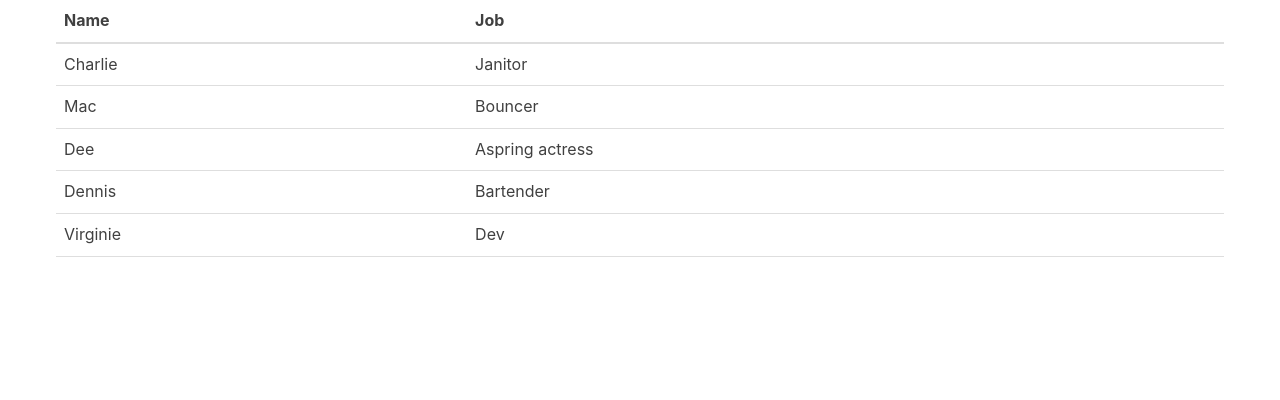
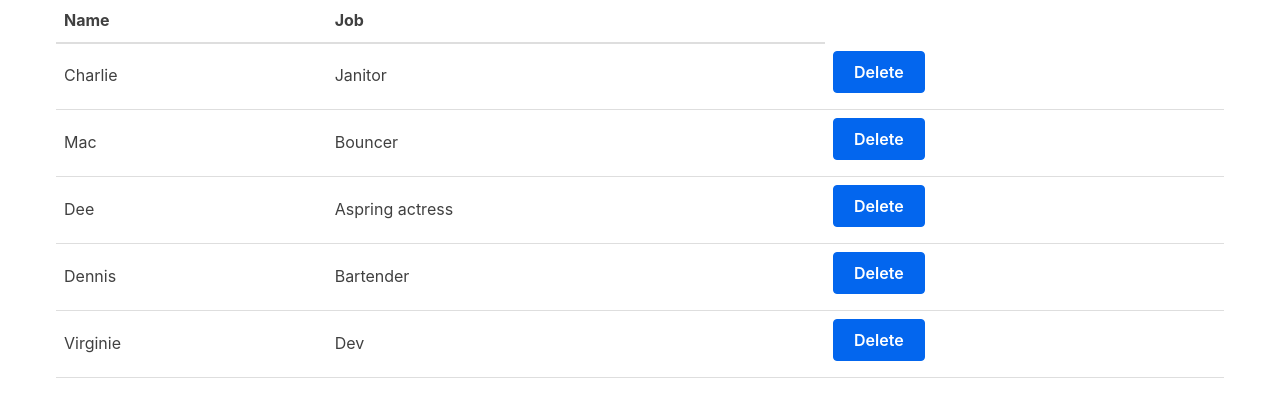
Before and after one commit to VirginieBoissiere/react-turorial-react, a React (Create React App) app in the folder react-tutorial/: page / in a window 1280 px wide. Shown: the top 400 px of the page. Built offline with nearby package versions, Linux system fonts and the light colour scheme.

Commit message:
ajout du boutton delete et mise en fonction avec onclick

```diff
--- a/react-tutorial/src/App.js
+++ b/react-tutorial/src/App.js
@@ -1,8 +1,9 @@
 import React,{Component} from 'react'
 import Table from './Table'
+
 class App extends Component {
-    render() {
-      const characters = [
+    state = {
+      characters: [
         {
           name: 'Charlie',
               job: 'Janitor',
@@ -24,12 +25,27 @@ class App extends Component {
                 job: 'Dev',
               },
           ]
+        }
+
+        removeCharacter = (index) => {
+            const { characters } = this.state
+
+            this.setState({
+                characters: characters.filter((character, i) => {
+                    return i !== index
+                }),
+            })
+        }
+        render() {
+
+            const { characters } = this.state
 
             return (
                 <div className="container">
-          <Table characterData={characters} />
+      <Table characterData={characters} removeCharacter={this.removeCharacter} />
     </div>
   )
 }
 }
+
 export default App
--- a/react-tutorial/src/Table.js
+++ b/react-tutorial/src/Table.js
@@ -17,24 +17,23 @@ const TableBody = (props) => {
         <tr key={index}>
         <td>{row.name}</td>
         <td>{row.job}</td>
+        <td>
+          <button onClick={() => props.removeCharacter(index)}>Delete</button>
+        </td>
       </tr>
       )
     })
 
     return <tbody>{rows}</tbody>
   }
-
-  class Table extends Component {
-
-    render() {
-      const { characterData } = this.props
+  const Table = (props) => {
+    const { characterData, removeCharacter } = props
 
     return (
       <table>
         <TableHeader />
-          <TableBody characterData={characterData} />
+        <TableBody characterData={characterData} removeCharacter={removeCharacter} />
       </table>
     )
   }
-  }
 export default Table
```
Lines whose indentation alone changed are shown as unchanged.
